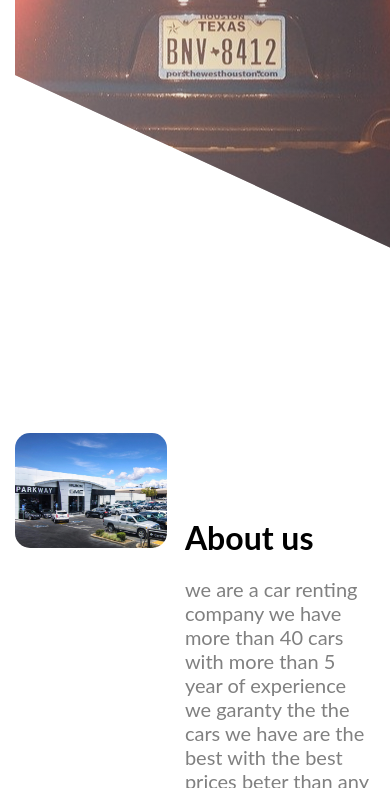
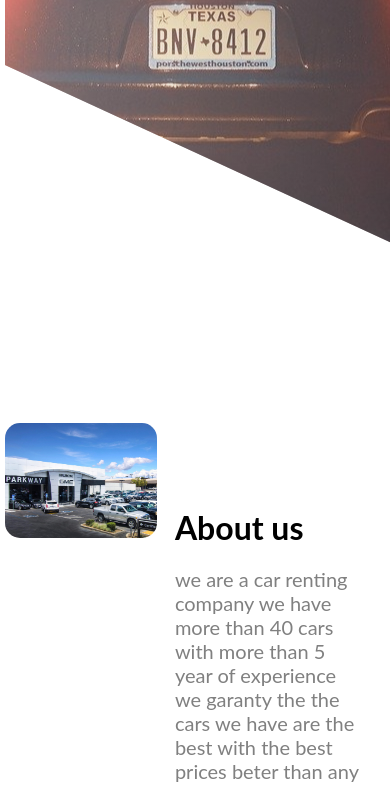
Before and after one commit to rida-elbahtouri/car-renting, a plain HTML site: page index.html in a window 390 px wide. Shown: the part 473-1261 px from the top of the page. Drawn offline with Linux system fonts and the light colour scheme.

Commit message:
page content

```diff
--- a/style.css
+++ b/style.css
@@ -239,13 +239,14 @@ body {
       height: 100vh;
       width: 100%; } }
 	body{
-		padding:10px;
+		padding:0;
 	margin:0;}
 
 .container {
   width: 100vw;
   margin: 0;
   margin-left:5px;
+  margin-right:5px;
   }
 
   .Header {
```
